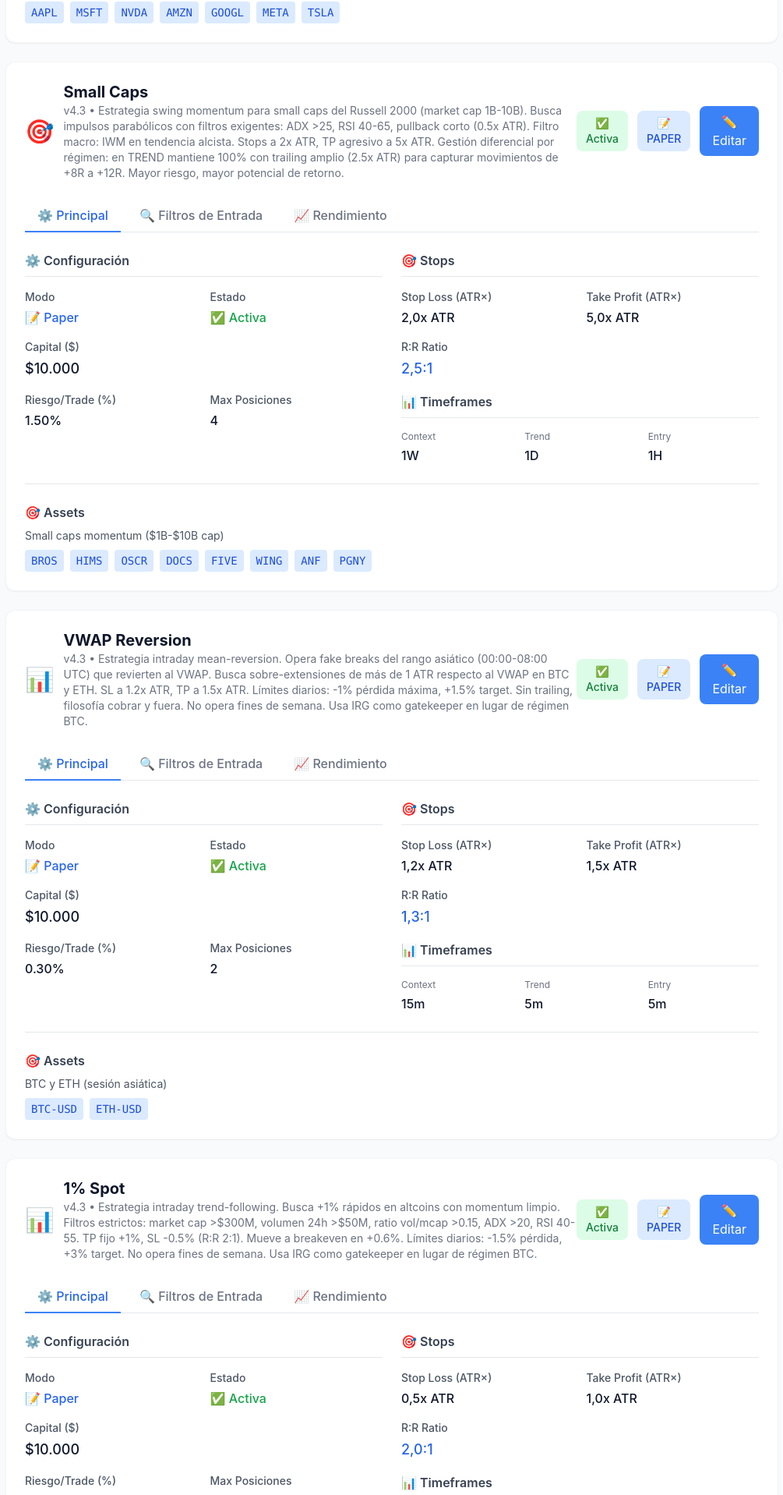
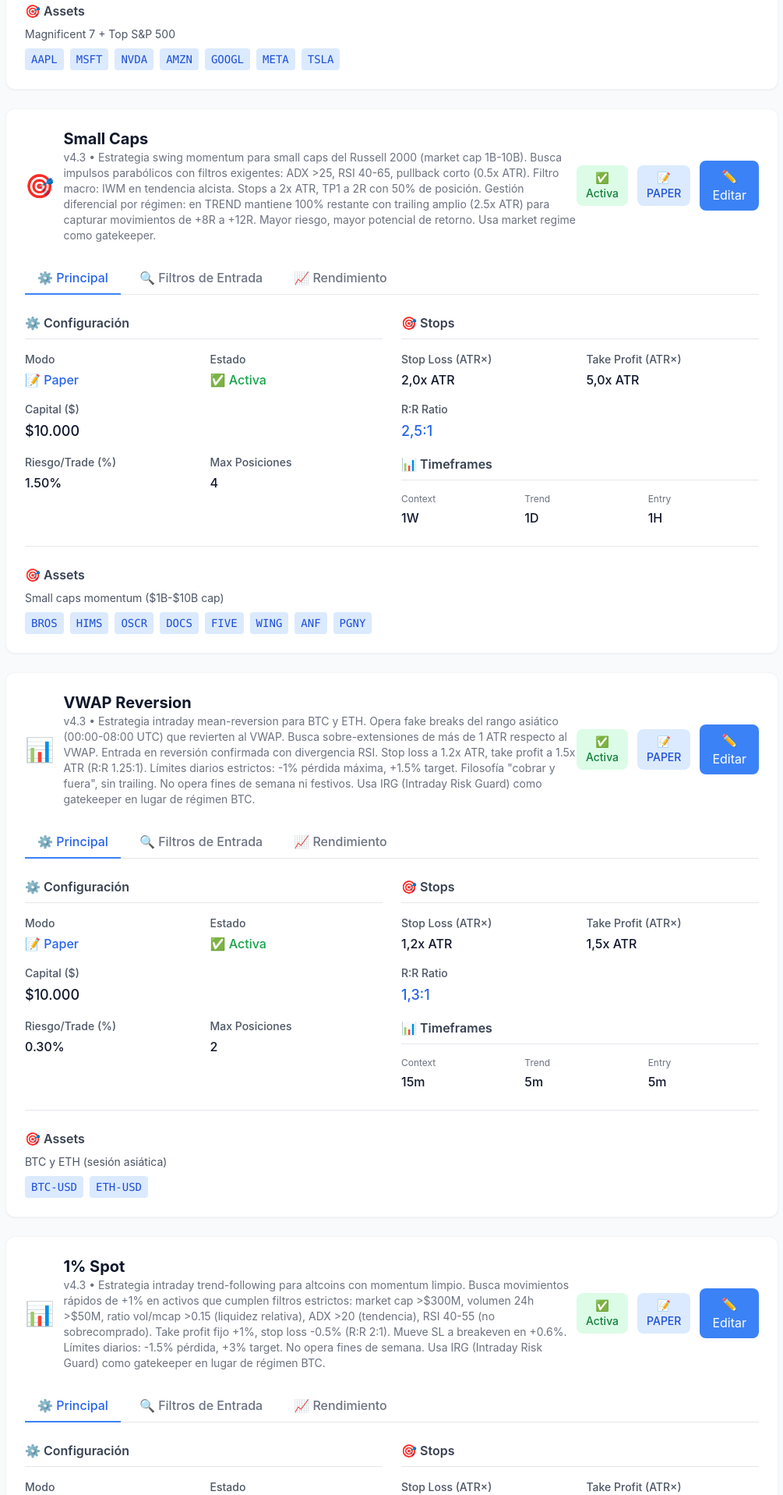
Before and after one commit to leloup07/eleve-dashboard, a Next.js app: page /config in a window 1280 px wide. Shown: the part 3575-5492 px from the top of the page at 78% size, without its empty margins (265-1270 px from the left). Built offline with nearby package versions, Linux system fonts and the light colour scheme.

Commit message:
Fix TP1 con ATR, descripciones completas

```diff
--- a/src/stores/tradingStore.ts
+++ b/src/stores/tradingStore.ts
@@ -19,10 +19,6 @@
   SyncStatus,
   ConfigUpdatePayload
 } from '@/types'
-
-// =====================================================
-// CONFIGURACIÓN INICIAL IRG (v4.3)
-// =====================================================
 
 const INITIAL_IRG_CONFIG: IRGConfig = {
   enabled: true,
@@ -52,10 +48,6 @@
   intradayAllowed: false,
   blockReason: 'No evaluado'
 }
-
-// =====================================================
-// CONFIGURACIÓN INICIAL INTRADAY
-// =====================================================
 
 const INITIAL_INTRADAY_CONFIG: IntradayConfig = {
   enabled: true,
@@ -97,17 +89,13 @@
   useIRG: true
 }
 
-// =====================================================
-// ESTRATEGIAS CON DESCRIPCIONES COMPLETAS
-// =====================================================
-
 const INITIAL_STRATEGIES: StrategyConfig[] = [
   {
     key: 'crypto_core',
     name: 'Crypto Core',
     version: 'v4.3',
     status: 'ACTIVE',
-    description: 'Estrategia swing conservadora para BTC y ETH. Captura tendencias largas en los activos más líquidos del mercado crypto usando análisis multi-timeframe: contexto semanal (1W) define régimen macro, diario (1D) confirma tendencia, y 4H determina entrada. Opera pullbacks a EMA20 en tendencia alcista confirmada. RSI 40-70 para evitar extremos. Stop loss a 2x ATR, take profit escalonado: 50% en 2.5x ATR, resto con trailing. Prioriza seguridad sobre frecuencia.',
+    description: 'Estrategia swing conservadora para BTC y ETH. Captura tendencias largas en los activos más líquidos del mercado crypto usando análisis multi-timeframe: contexto semanal (1W) define régimen macro, diario (1D) confirma tendencia, y 4H determina entrada. Opera pullbacks a EMA20 en tendencia alcista confirmada. RSI 40-70 para evitar extremos. Stop loss a 2x ATR, take profit escalonado: 50% en TP1 (2R), resto con trailing. Prioriza seguridad sobre frecuencia. Usa BTC regime como gatekeeper macro.',
     capital: 15000,
     riskPerTrade: 0.01,
     maxPositions: 2,
@@ -141,7 +129,7 @@
     name: 'Crypto Aggressive',
     version: 'v4.3',
     status: 'ACTIVE',
-    description: 'Estrategia swing oportunista para altcoins de alta liquidez (SOL, AVAX, LINK, XRP). Caza rotaciones y movimientos intermedios con mayor frecuencia que Core. Contexto lo marca BTC en diario; si BTC alcista, altcoins siguen con beta amplificado. Análisis en 4H con EMAs rápidas (12/26), entrada en 1H en pullback a EMA12. Stops amplios (2.5x ATR) por volatilidad de altcoins. TP agresivo a 5x ATR. Incluye filtro de correlación para evitar exposición concentrada.',
+    description: 'Estrategia swing oportunista para altcoins de alta liquidez (SOL, AVAX, LINK, XRP). Caza rotaciones y movimientos intermedios con mayor frecuencia que Core. Contexto lo marca BTC en diario; si BTC alcista, altcoins siguen con beta amplificado. Análisis en 4H con EMAs rápidas (12/26), entrada en 1H en pullback a EMA12. Stops amplios (2.5x ATR) por volatilidad de altcoins. TP1 a 2R con 50% de posición, resto con trailing agresivo. Incluye filtro de correlación para evitar exposición concentrada. Usa BTC regime como gatekeeper.',
     capital: 15000,
     riskPerTrade: 0.01,
     maxPositions: 3,
@@ -175,7 +163,7 @@
     name: 'Large Caps',
     version: 'v4.3',
     status: 'ACTIVE',
-    description: 'Estrategia swing para acciones blue chip del S&P 500 (top 50 por market cap >100B). Filtro macro: SPY debe estar en tendencia alcista semanal. Análisis individual en diario buscando estructura HH-HL con precio sobre EMA20. Entrada en 4H cuando precio retrocede a zona de valor con RSI 40-65. Stops más ajustados (1.8x ATR) por menor volatilidad que crypto. TP a 3.5x ATR. Solo opera en horario de mercado (9:30-16:00 ET). Respeta gaps de apertura.',
+    description: 'Estrategia swing para acciones blue chip del S&P 500 (top 50 por market cap >100B). Filtro macro: SPY debe estar en tendencia alcista semanal. Análisis individual en diario buscando estructura HH-HL con precio sobre EMA20. Entrada en 4H cuando precio retrocede a zona de valor con RSI 40-65. Stops más ajustados (1.8x ATR) por menor volatilidad que crypto. TP1 a 2R con 50%, resto con trailing. Solo opera en horario de mercado (9:30-16:00 ET). Respeta gaps de apertura. Usa SPY regime como gatekeeper.',
     capital: 15000,
     riskPerTrade: 0.01,
     maxPositions: 4,
@@ -209,7 +197,7 @@
     name: 'Small Caps',
     version: 'v4.3',
     status: 'ACTIVE',
-    description: 'Estrategia swing momentum para small caps del Russell 2000 (market cap 1B-10B). Busca impulsos parabólicos con filtros exigentes: ADX >25, RSI 40-65, pullback corto (0.5x ATR). Filtro macro: IWM en tendencia alcista. Stops a 2x ATR, TP agresivo a 5x ATR. Gestión diferencial por régimen: en TREND mantiene 100% con trailing amplio (2.5x ATR) para capturar movimientos de +8R a +12R. Mayor riesgo, mayor potencial de retorno.',
+    description: 'Estrategia swing momentum para small caps del Russell 2000 (market cap 1B-10B). Busca impulsos parabólicos con filtros exigentes: ADX >25, RSI 40-65, pullback corto (0.5x ATR). Filtro macro: IWM en tendencia alcista. Stops a 2x ATR, TP1 a 2R con 50% de posición. Gestión diferencial por régimen: en TREND mantiene 100% restante con trailing amplio (2.5x ATR) para capturar movimientos de +8R a +12R. Mayor riesgo, mayor potencial de retorno. Usa market regime como gatekeeper.',
     capital: 10000,
     riskPerTrade: 0.015,
     maxPositions: 4,
@@ -243,7 +231,7 @@
     name: 'VWAP Reversion',
     version: 'v4.3',
     status: 'ACTIVE',
-    description: 'Estrategia intraday mean-reversion. Opera fake breaks del rango asiático (00:00-08:00 UTC) que revierten al VWAP. Busca sobre-extensiones de más de 1 ATR respecto al VWAP en BTC y ETH. SL a 1.2x ATR, TP a 1.5x ATR. Límites diarios: -1% pérdida máxima, +1.5% target. Sin trailing, filosofía cobrar y fuera. No opera fines de semana. Usa IRG como gatekeeper en lugar de régimen BTC.',
+    description: 'Estrategia intraday mean-reversion para BTC y ETH. Opera fake breaks del rango asiático (00:00-08:00 UTC) que revierten al VWAP. Busca sobre-extensiones de más de 1 ATR respecto al VWAP. Entrada en reversión confirmada con divergencia RSI. Stop loss a 1.2x ATR, take profit a 1.5x ATR (R:R 1.25:1). Límites diarios estrictos: -1% pérdida máxima, +1.5% target. Filosofía "cobrar y fuera", sin trailing. No opera fines de semana ni festivos. Usa IRG (Intraday Risk Guard) como gatekeeper en lugar de régimen BTC.',
     capital: 10000,
     riskPerTrade: 0.003,
     maxPositions: 2,
@@ -277,7 +265,7 @@
     name: '1% Spot',
     version: 'v4.3',
     status: 'ACTIVE',
-    description: 'Estrategia intraday trend-following. Busca +1% rápidos en altcoins con momentum limpio. Filtros estrictos: market cap >$300M, volumen 24h >$50M, ratio vol/mcap >0.15, ADX >20, RSI 40-55. TP fijo +1%, SL -0.5% (R:R 2:1). Mueve a breakeven en +0.6%. Límites diarios: -1.5% pérdida, +3% target. No opera fines de semana. Usa IRG como gatekeeper en lugar de régimen BTC.',
+    description: 'Estrategia intraday trend-following para altcoins con momentum limpio. Busca movimientos rápidos de +1% en activos que cumplen filtros estrictos: market cap >$300M, volumen 24h >$50M, ratio vol/mcap >0.15 (liquidez relativa), ADX >20 (tendencia), RSI 40-55 (no sobrecomprado). Take profit fijo +1%, stop loss -0.5% (R:R 2:1). Mueve SL a breakeven en +0.6%. Límites diarios: -1.5% pérdida, +3% target. No opera fines de semana. Usa IRG (Intraday Risk Guard) como gatekeeper en lugar de régimen BTC.',
     capital: 10000,
     riskPerTrade: 0.005,
     maxPositions: 5,
@@ -308,10 +296,6 @@
   }
 ]
 
-// =====================================================
-// FUNCIÓN DE SINCRONIZACIÓN
-// =====================================================
-
 async function syncConfigToBackend(payload: ConfigUpdatePayload): Promise<{ success: boolean; error?: string }> {
   try {
     const response = await fetch('/api/config', {
@@ -335,12 +319,7 @@
   }
 }
 
-// =====================================================
-// TRADING STORE
-// =====================================================
-
 interface TradingStore {
-  // Estado
   strategies: StrategyConfig[]
   intradayConfig: IntradayConfig
   intraday1PctConfig: Intraday1PctConfig
@@ -353,11 +332,8 @@
   botActive: boolean
   redisConnected: boolean
   lastUpdate: string
-
-  // Sincronización
   syncStatus: SyncStatus
 
-  // Getters computados
   getDashboardStats: () => DashboardStats
   getStrategyPerformance: (strategyKey: string) => StrategyPerformance
   getPositionsByStrategy: (strategyKey: string) => Position[]
@@ -366,13 +342,11 @@
   getSwingStrategies: () => StrategyConfig[]
   getIntradayStrategies: () => StrategyConfig[]
 
-  // Acciones CON SINCRONIZACIÓN
   updateStrategy: (key: string, updates: Partial<StrategyConfig>) => Promise<void>
   updateIntradayConfig: (updates: Partial<IntradayConfig>) => Promise<void>
   updateIntraday1PctConfig: (updates: Partial<Intraday1PctConfig>) => Promise<void>
   updateIRGConfig: (updates: Partial<IRGConfig>) => Promise<void>
 
-  // Acciones sin sincronización (datos en tiempo real)
   addPosition: (position: Position) => void
   removePosition: (id: string) => void
   addTrade: (trade: Trade) => void
@@ -388,7 +362,6 @@
 export const useTradingStore = create<TradingStore>()(
   persist(
     (set, get) => ({
-      // Estado inicial
       strategies: INITIAL_STRATEGIES,
       intradayConfig: INITIAL_INTRADAY_CONFIG,
       intraday1PctConfig: INITIAL_INTRADAY_1PCT_CONFIG,
@@ -401,8 +374,6 @@
       botActive: true,
       redisConnected: false,
       lastUpdate: new Date().toISOString(),
-
-      // Sincronización
       syncStatus: {
         lastSync: null,
         syncError: null,
@@ -410,13 +381,8 @@
         pendingChanges: 0
       },
 
-      // =====================================================
-      // GETTERS COMPUTADOS
-      // =====================================================
-
       getDashboardStats: () => {
         const state = get()
-
         const initialCapital = state.strategies.reduce((sum, s) => sum + s.capital, 0)
         const cryptoInitial = state.strategies
           .filter(s => s.key.includes('crypto') || s.key.includes('vwap') || s.key.includes('one_percent'))
@@ -511,10 +477,6 @@
         return get().strategies.filter(s => s.horizon === 'INTRADAY')
       },
 
-      // =====================================================
-      // ACCIONES CON SINCRONIZACIÓN AUTOMÁTICA
-      // =====================================================
-
       updateStrategy: async (key, updates) => {
         set(state => ({
           strategies: state.strategies.map(s =>
@@ -524,11 +486,7 @@
           syncStatus: { ...state.syncStatus, isSyncing: true }
         }))
 
-        const result = await syncConfigToBackend({
-          type: 'strategy',
-          key,
-          config: updates
-        })
+        const result = await syncConfigToBackend({ type: 'strategy', key, config: updates })
 
         set(state => ({
           syncStatus: {
@@ -547,10 +505,7 @@
           syncStatus: { ...state.syncStatus, isSyncing: true }
         }))
 
-        const result = await syncConfigToBackend({
-          type: 'intraday',
-          config: { ...get().intradayConfig, ...updates }
-        })
+        const result = await syncConfigToBackend({ type: 'intraday', config: { ...get().intradayConfig, ...updates } })
 
         set(state => ({
           syncStatus: {
@@ -569,10 +524,7 @@
           syncStatus: { ...state.syncStatus, isSyncing: true }
         }))
 
-        const result = await syncConfigToBackend({
-          type: 'intraday',
-          config: { ...get().intraday1PctConfig, ...updates }
-        })
+        const result = await syncConfigToBackend({ type: 'intraday', config: { ...get().intraday1PctConfig, ...updates } })
 
         set(state => ({
           syncStatus: {
@@ -591,10 +543,7 @@
           syncStatus: { ...state.syncStatus, isSyncing: true }
         }))
 
-        const result = await syncConfigToBackend({
-          type: 'irg',
-          config: { ...get().irgConfig, ...updates }
-        })
+        const result = await syncConfigToBackend({ type: 'irg', config: { ...get().irgConfig, ...updates } })
 
         set(state => ({
           syncStatus: {
@@ -605,10 +554,6 @@
           }
         }))
       },
-
-      // =====================================================
-      // ACCIONES SIN SINCRONIZACIÓN (datos en tiempo real)
-      // =====================================================
 
       addPosition: (position) => set(state => ({
         positions: [...state.positions, position],
```
Also changed, not shown: src/components/OpenPositions.tsx (+13 -33 lines).
